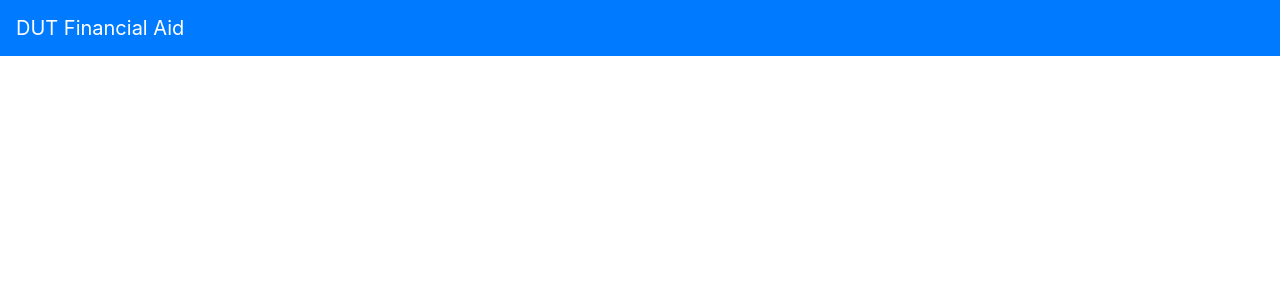
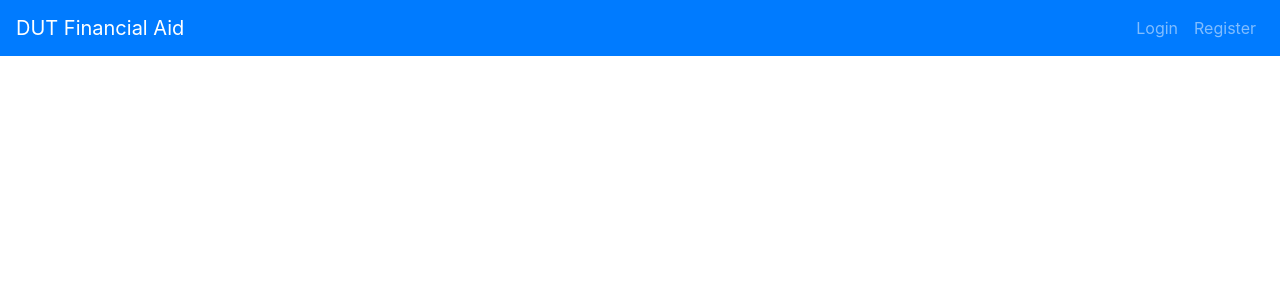
Before and after one commit to NdumisoButhelezi/Fantastic-11, a Python web app: template app/templates/base.html in a window 1280 px wide. Shown: the top 300 px of the page. Run offline with Jinja, Linux system fonts and the light colour scheme; the template is opened without the code that fills it, so the values that code supplies are empty; some libraries are stand-ins or nearby versions.

Commit message:
Added navbar

```diff
--- a/app/templates/base.html
+++ b/app/templates/base.html
@@ -16,7 +16,12 @@
         </button>
         <div class="collapse navbar-collapse" id="navbarNav">
             <ul class="navbar-nav ml-auto">
-                <!-- Navigation links -->
+                <li class="nav-item">
+                    <a class="nav-link" href="{{ url_for('login') }}">Login</a>
+                </li>
+                <li class="nav-item">
+                    <a class="nav-link" href="{{ url_for('register') }}">Register</a>
+                </li>
             </ul>
         </div>
     </nav>
```
